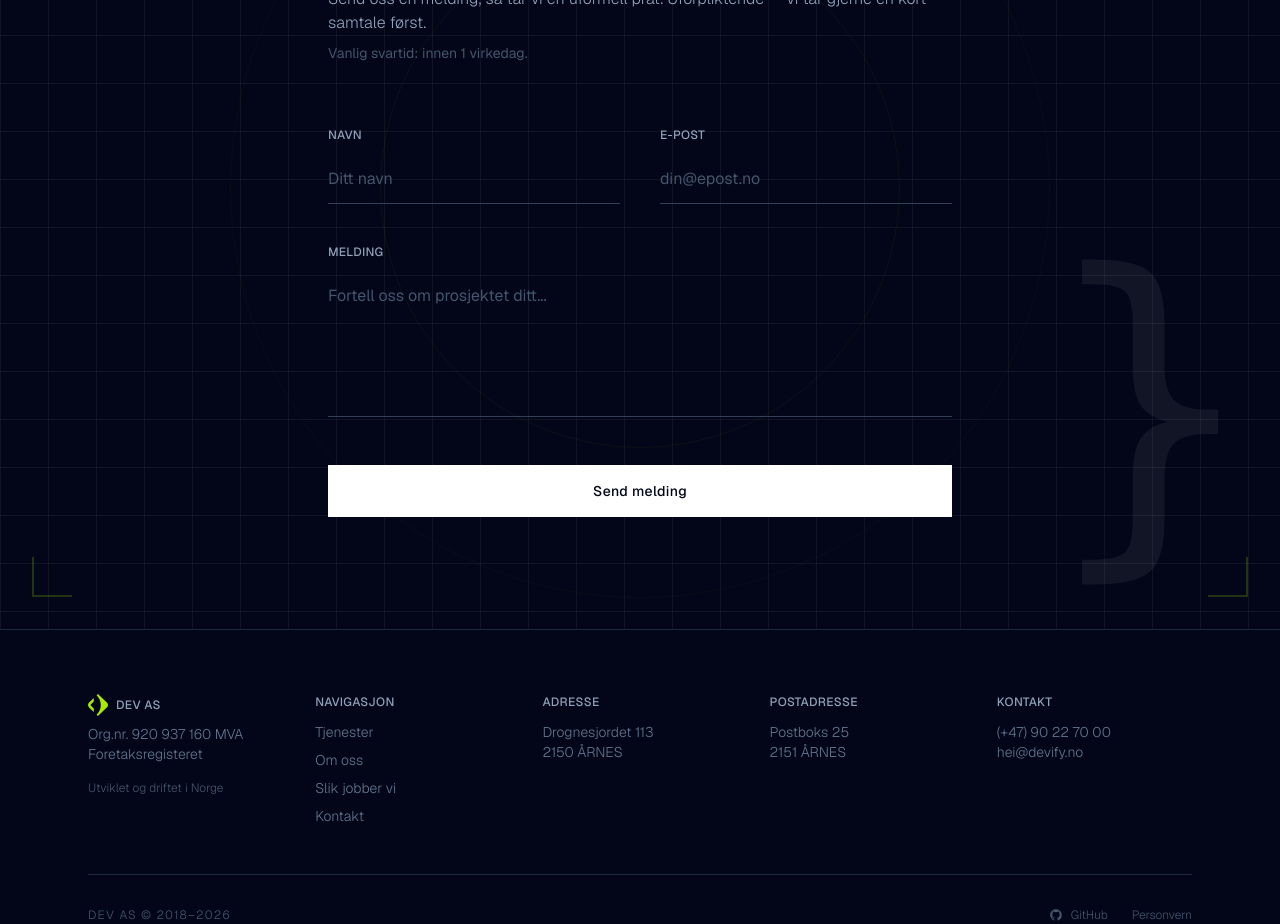
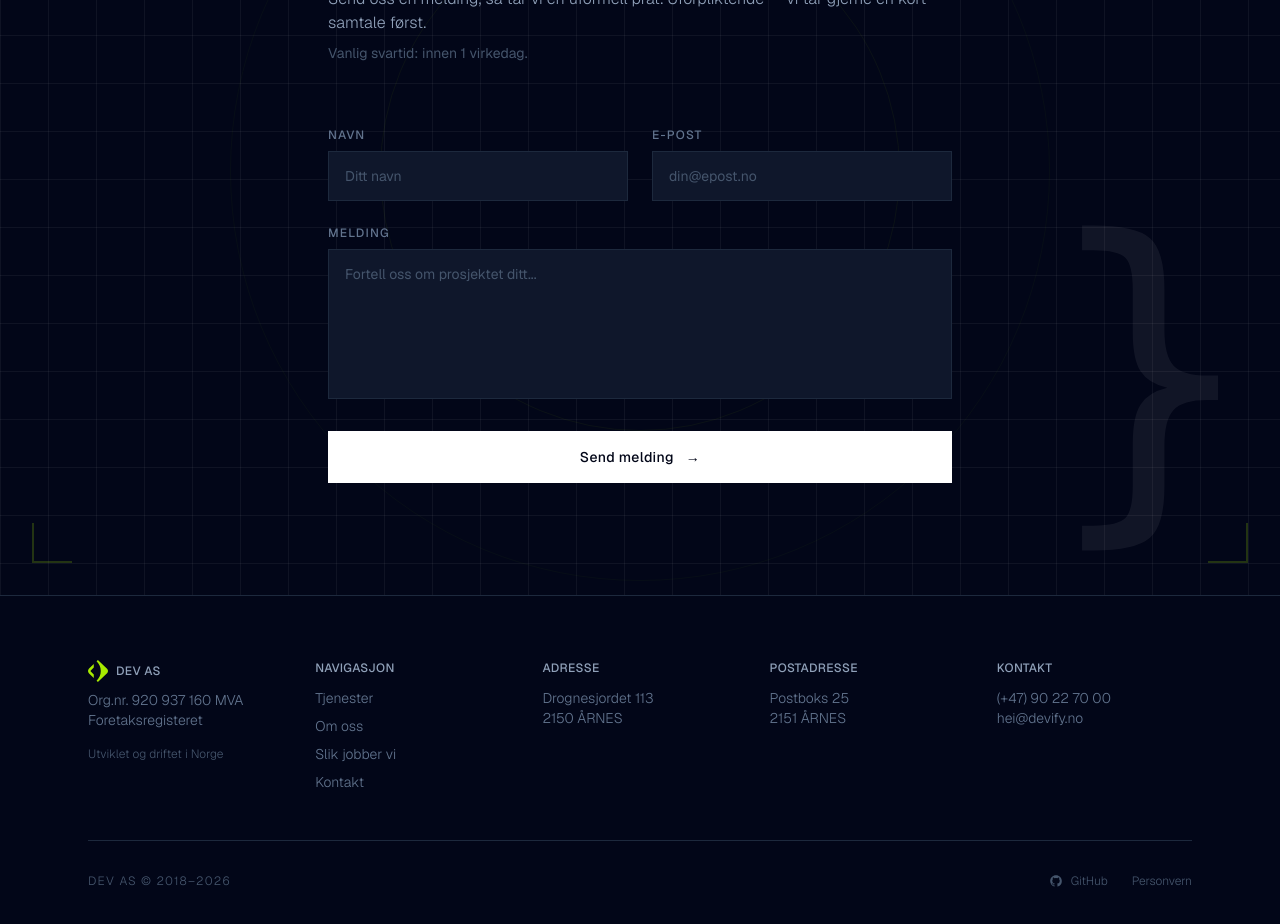
Before and after one commit to devify-no/devify.no, a Next.js app: page / in a window 1280 px wide. Shown: the part 3260-4184 px from the top of the page. Built offline with nearby package versions, Linux system fonts and the light colour scheme; no server answers.

Commit message:
refactor: improve form layout and styling in page component for better user experience

```diff
--- a/src/app/page.tsx
+++ b/src/app/page.tsx
@@ -598,12 +598,12 @@ export async function POST(
           </div>
 
           <RecaptchaWrapper />
-          <form onSubmit={handleSubmit(onSubmit)} className="space-y-10">
-            <div className="grid grid-cols-1 gap-10 sm:grid-cols-2">
-              <div>
+          <form onSubmit={handleSubmit(onSubmit)} className="space-y-6">
+            <div className="grid grid-cols-1 gap-6 sm:grid-cols-2">
+              <div className="space-y-2">
                 <label
                   htmlFor="name"
-                  className="mb-3 block text-xs font-medium tracking-wide text-slate-400 uppercase"
+                  className="block text-xs font-medium tracking-widest text-slate-500 uppercase"
                 >
                   Navn
                 </label>
@@ -611,24 +611,22 @@ export async function POST(
                   type="text"
                   id="name"
                   {...register("name")}
-                  className={`block w-full rounded-none border-0 border-b bg-transparent px-0 py-3 text-white placeholder-slate-600 transition-colors focus:ring-0 focus:outline-none ${
+                  className={`block w-full border bg-slate-900 px-4 py-3.5 text-sm text-white placeholder-slate-600 transition-all duration-200 focus:outline-none ${
                     errors.name
-                      ? "border-red-500 focus:border-red-400"
-                      : "border-slate-700 focus:border-[#a7ea00]"
+                      ? "border-red-500/60 focus:border-red-400"
+                      : "border-slate-800 focus:border-[#a7ea00]/60 focus:bg-slate-900/80"
                   }`}
                   placeholder="Ditt navn"
                 />
                 {errors.name && (
-                  <p className="mt-2 text-xs text-red-400">
-                    {errors.name.message}
-                  </p>
+                  <p className="text-xs text-red-400">{errors.name.message}</p>
                 )}
               </div>
 
-              <div>
+              <div className="space-y-2">
                 <label
                   htmlFor="email"
-                  className="mb-3 block text-xs font-medium tracking-wide text-slate-400 uppercase"
+                  className="block text-xs font-medium tracking-widest text-slate-500 uppercase"
                 >
                   E-post
                 </label>
@@ -636,41 +634,41 @@ export async function POST(
                   type="email"
                   id="email"
                   {...register("email")}
-                  className={`block w-full rounded-none border-0 border-b bg-transparent px-0 py-3 text-white placeholder-slate-600 transition-colors focus:ring-0 focus:outline-none ${
+                  className={`block w-full border bg-slate-900 px-4 py-3.5 text-sm text-white placeholder-slate-600 transition-all duration-200 focus:outline-none ${
                     errors.email
-                      ? "border-red-500 focus:border-red-400"
-                      : "border-slate-700 focus:border-[#a7ea00]"
+                      ? "border-red-500/60 focus:border-red-400"
+                      : "border-slate-800 focus:border-[#a7ea00]/60 focus:bg-slate-900/80"
                   }`}
                   placeholder="din@epost.no"
                 />
                 {errors.email && (
-                  <p className="mt-2 text-xs text-red-400">
+                  <p className="text-xs text-red-400">
                     {errors.email.message}
                   </p>
                 )}
               </div>
             </div>
 
-            <div>
+            <div className="space-y-2">
               <label
                 htmlFor="message"
-                className="mb-3 block text-xs font-medium tracking-wide text-slate-400 uppercase"
+                className="block text-xs font-medium tracking-widest text-slate-500 uppercase"
               >
                 Melding
               </label>
               <textarea
                 id="message"
-                rows={5}
+                rows={6}
                 {...register("message")}
-                className={`block w-full resize-none rounded-none border-0 border-b bg-transparent px-0 py-3 text-white placeholder-slate-600 transition-colors focus:ring-0 focus:outline-none ${
+                className={`block w-full resize-none border bg-slate-900 px-4 py-3.5 text-sm text-white placeholder-slate-600 transition-all duration-200 focus:outline-none ${
                   errors.message
-                    ? "border-red-500 focus:border-red-400"
-                    : "border-slate-700 focus:border-[#a7ea00]"
+                    ? "border-red-500/60 focus:border-red-400"
+                    : "border-slate-800 focus:border-[#a7ea00]/60 focus:bg-slate-900/80"
                 }`}
                 placeholder="Fortell oss om prosjektet ditt..."
               />
               {errors.message && (
-                <p className="mt-2 text-xs text-red-400">
+                <p className="text-xs text-red-400">
                   {errors.message.message}
                 </p>
               )}
@@ -680,32 +678,100 @@ export async function POST(
               <button
                 type="submit"
                 disabled={isSubmitting}
-                className="w-full cursor-pointer bg-white px-8 py-4 text-sm font-medium tracking-wide text-slate-950 transition-all duration-200 hover:bg-[#a7ea00] focus:ring-2 focus:ring-[#a7ea00] focus:ring-offset-2 focus:ring-offset-slate-950 focus:outline-none active:scale-[0.99] disabled:cursor-not-allowed disabled:opacity-50"
+                className="group flex w-full cursor-pointer items-center justify-center gap-3 bg-white px-8 py-4 text-sm font-medium tracking-wide text-slate-950 transition-all duration-200 hover:bg-[#a7ea00] focus:ring-2 focus:ring-[#a7ea00] focus:ring-offset-2 focus:ring-offset-slate-950 focus:outline-none active:scale-[0.99] disabled:cursor-not-allowed disabled:opacity-50"
               >
-                {isSubmitting ? "Sender..." : "Send melding"}
+                {isSubmitting ? (
+                  <>
+                    <svg
+                      className="h-4 w-4 animate-spin"
+                      viewBox="0 0 24 24"
+                      fill="none"
+                      aria-hidden="true"
+                    >
+                      <circle
+                        className="opacity-25"
+                        cx="12"
+                        cy="12"
+                        r="10"
+                        stroke="currentColor"
+                        strokeWidth="3"
+                      />
+                      <path
+                        className="opacity-75"
+                        fill="currentColor"
+                        d="M4 12a8 8 0 018-8v8z"
+                      />
+                    </svg>
+                    Sender...
+                  </>
+                ) : (
+                  <>
+                    Send melding
+                    <span className="transition-transform duration-200 group-hover:translate-x-1">
+                      →
+                    </span>
+                  </>
+                )}
               </button>
             </div>
 
             {submitStatus === "success" && (
-              <div className="border border-slate-700 bg-slate-900 p-6">
-                <p className="text-center text-sm font-medium text-slate-200">
-                  Takk for meldingen! Vi tar kontakt innen 1 virkedag.
+              <div className="flex items-start gap-4 border border-[#a7ea00]/20 bg-[#a7ea00]/5 px-5 py-4">
+                <svg
+                  className="mt-0.5 h-4 w-4 shrink-0 text-[#a7ea00]"
+                  viewBox="0 0 16 16"
+                  fill="none"
+                  aria-hidden="true"
+                >
+                  <path
+                    d="M2.5 8.5l3.5 3.5 7-7"
+                    stroke="currentColor"
+                    strokeWidth="1.5"
+                    strokeLinecap="round"
+                    strokeLinejoin="round"
+                  />
+                </svg>
+                <div>
+                  <p className="text-sm font-medium text-white">
+                    Melding mottatt
                   </p>
+                  <p className="mt-0.5 text-sm font-light text-slate-400">
+                    Vi tar kontakt innen 1 virkedag.
+                  </p>
+                </div>
               </div>
             )}
 
             {submitStatus === "error" && (
-              <div className="border border-red-900 bg-red-950/50 p-6">
-                <p className="text-center text-sm font-medium text-red-300">
-                  Noe gikk galt. Prøv igjen eller kontakt oss på{" "}
+              <div className="flex items-start gap-4 border border-red-500/20 bg-red-950/30 px-5 py-4">
+                <svg
+                  className="mt-0.5 h-4 w-4 shrink-0 text-red-400"
+                  viewBox="0 0 16 16"
+                  fill="none"
+                  aria-hidden="true"
+                >
+                  <path
+                    d="M8 2v7M8 12.5v.5"
+                    stroke="currentColor"
+                    strokeWidth="1.5"
+                    strokeLinecap="round"
+                  />
+                </svg>
+                <div>
+                  <p className="text-sm font-medium text-red-300">
+                    Noe gikk galt
+                  </p>
+                  <p className="mt-0.5 text-sm font-light text-slate-400">
+                    Prøv igjen, eller skriv til{" "}
                     <a
                       href="mailto:hei@devify.no"
-                    className="underline underline-offset-2"
+                      className="text-slate-300 underline underline-offset-2 hover:text-white"
                     >
                       hei@devify.no
                     </a>
                     .
                   </p>
+                </div>
               </div>
             )}
           </form>
```
Lines whose indentation alone changed are shown as unchanged.
